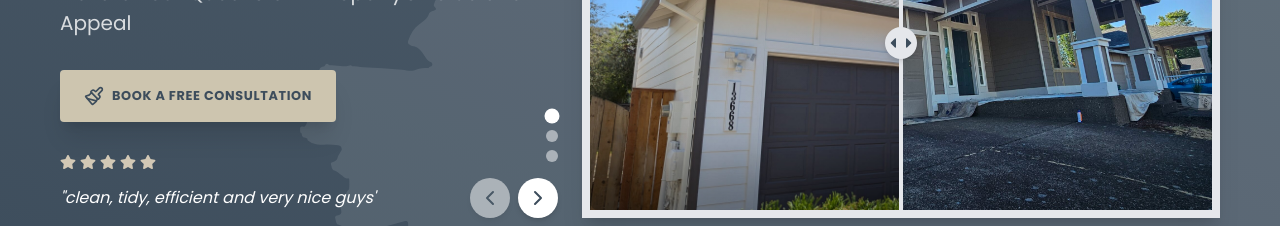
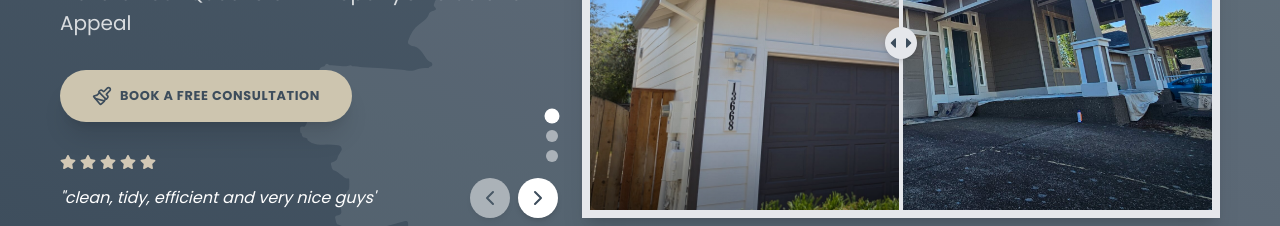
Before and after one commit to BradleyHam/lakeside-painting, a Next.js app: page / in a window 1280 px wide. Shown: the part 287-513 px from the top of the page. Built offline with nearby package versions, Linux system fonts and the light colour scheme.

Commit message:
fix hero ts error

```diff
--- a/app/SiteComponents/ButtonCta.tsx
+++ b/app/SiteComponents/ButtonCta.tsx
@@ -1,13 +1,17 @@
 import { LuPaintbrush } from 'react-icons/lu';
 import Link from 'next/link';
 
-const ButtonCta = ({ text, type }: { text: string, type: number }) => {
-  return (
-    <Link href="/bookingPage" className={`my-auto uppercase shadow-xl rounded font-bold tracking-wider text-xs transition duration-300 ease-in-out flex items-center py-4 px-6 ${type === 1 ? 'text-primary bg-accent-1' : 'bg-primary text-white'}`}>
-      <LuPaintbrush size={20} style={{ strokeWidth: '2px' }} />
-      <span className='ml-2'>{text}</span>
-    </Link>
-  );
+interface ButtonCtaProps {
+    text: string;
+    type: number;
+    className?: string; // Add this line
+}
+
+export default function ButtonCta({ text, type, className }: ButtonCtaProps) {
+    return (
+        <Link href="/bookingPage" className={`my-auto uppercase shadow-xl rounded font-bold tracking-wider text-xs transition duration-300 ease-in-out flex items-center py-4 px-6 ${type === 1 ? 'text-primary bg-accent-1' : 'bg-primary text-white'} ${className || ''}`}>
+            <LuPaintbrush size={20} style={{ strokeWidth: '2px' }} />
+            <span className='ml-2'>{text}</span>
+        </Link>
+    );
 };
-
-export default ButtonCta;
```
